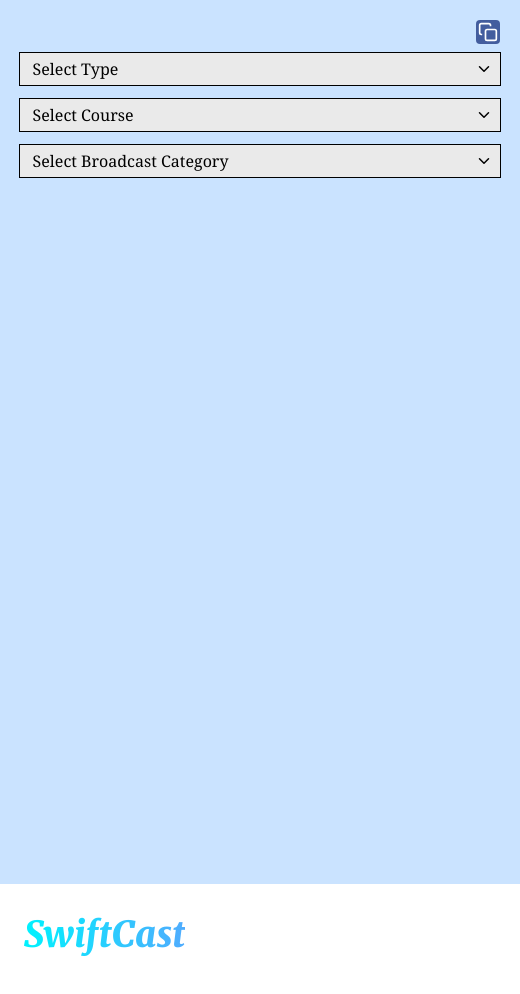
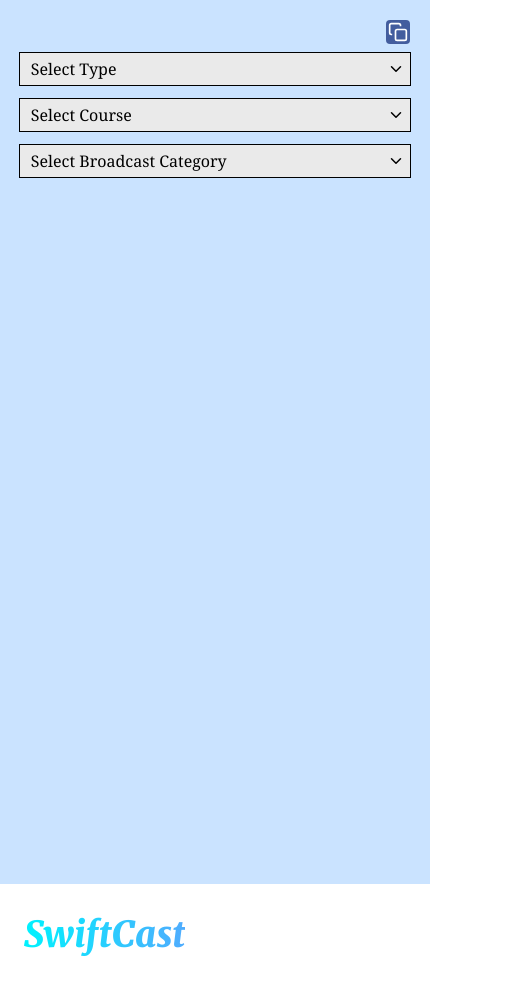
Before and after one commit to Vishnusbhat/broadcast-app, a React (Vite) app: page / in a window 390 px wide. Shown: the top 994 px of the page, 520 px wide, since content can reach past the window. Built offline with nearby package versions, Linux system fonts and the light colour scheme.

Commit message:
working on mobile customisation

```diff
--- a/src/views/selector.css
+++ b/src/views/selector.css
@@ -311,10 +311,11 @@ input {
 
 @media (max-width: 480px) {
     .selector-container {
-        width: 480px;
+        width: 100vw;
+
     }
     .company-name {
-        width: 468px;
+        width: 100%;
         height: 30px;
     }
 }
```
